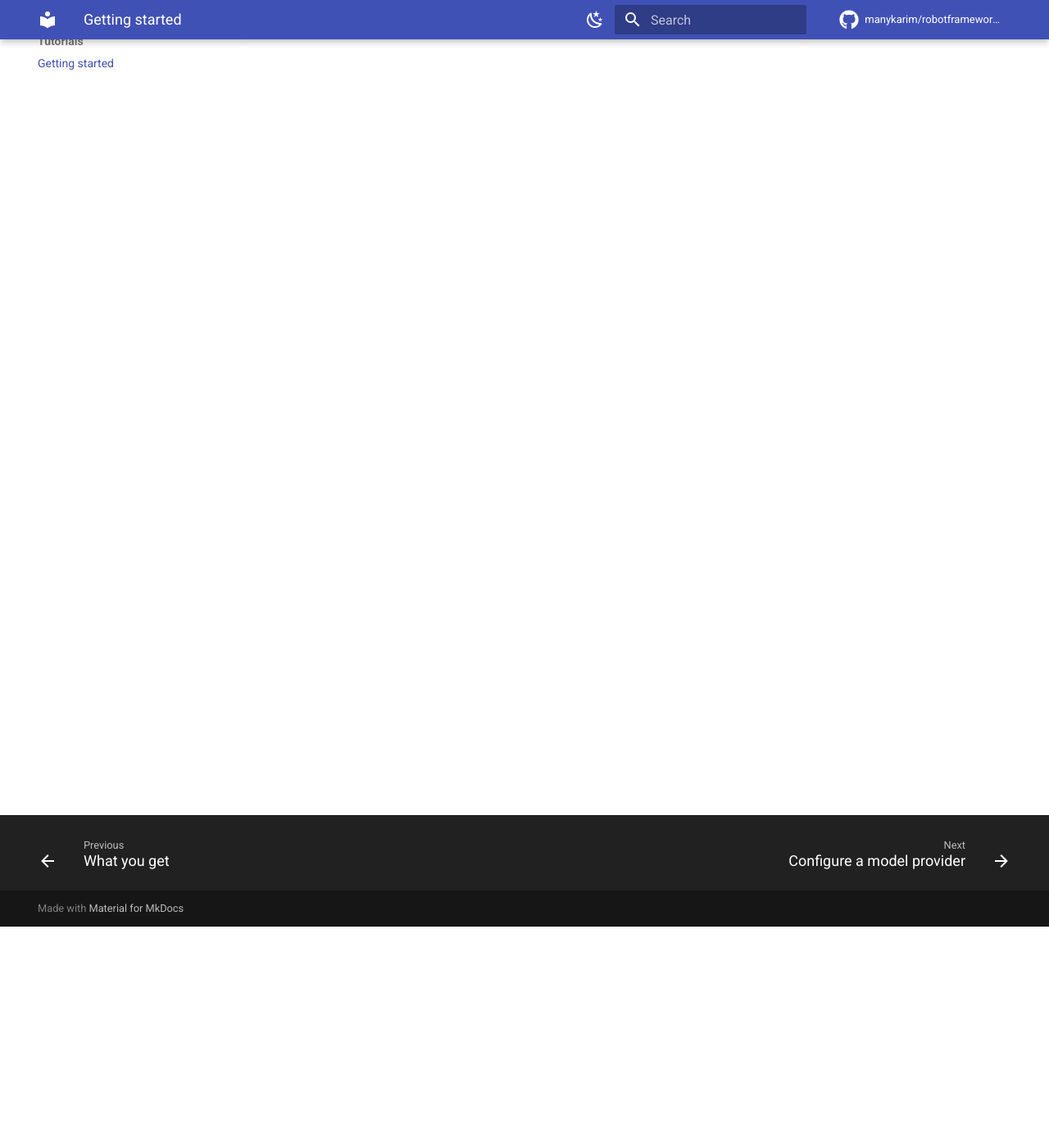
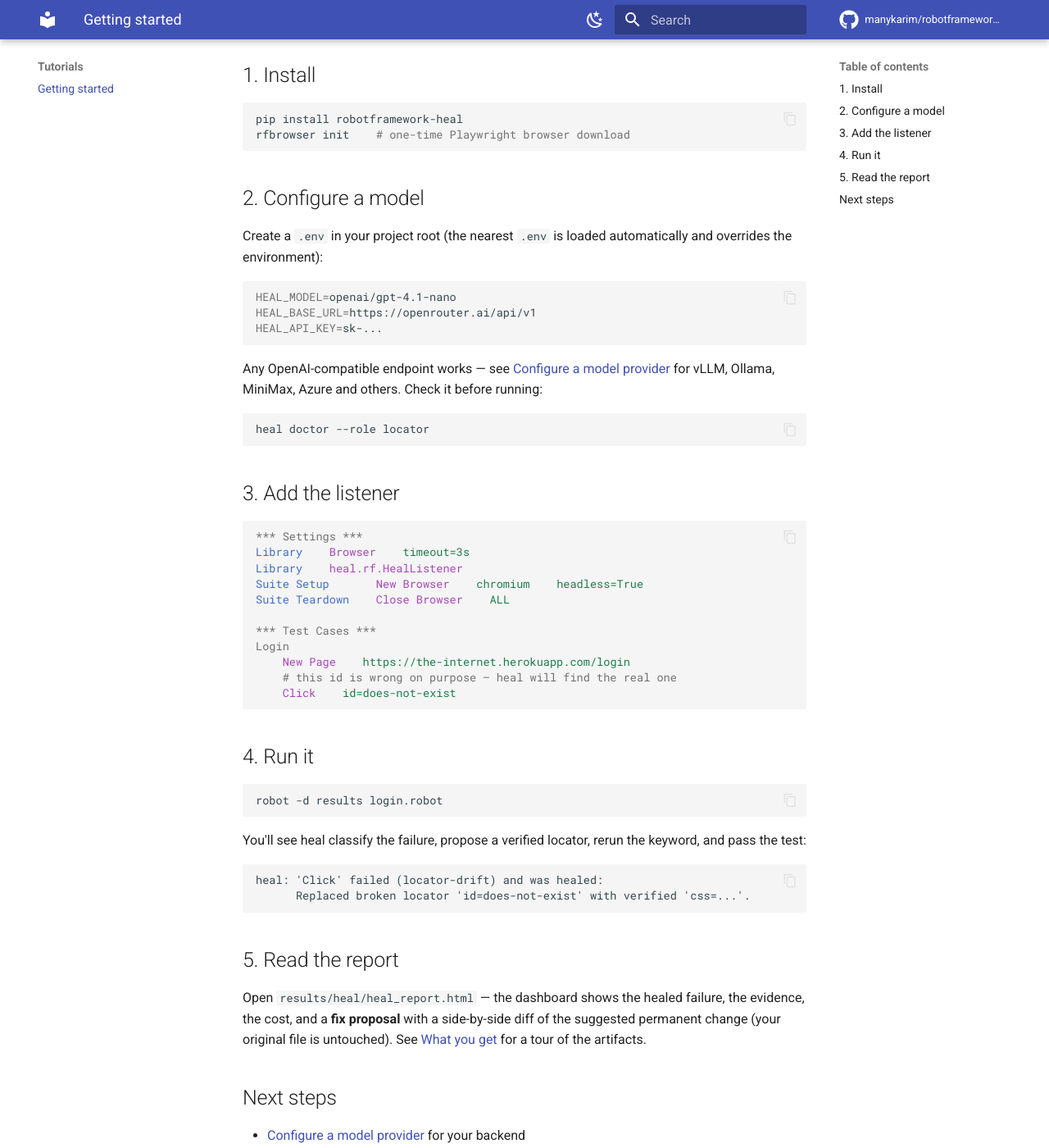
Before and after one commit to manykarim/robotframework-heal, an MkDocs documentation site: the page built from docs/tutorials/getting-started.md, in a window 1280 px wide and 1400 px high, scrolled down 270 px. Shown: the whole window at 82% size. Built offline with MkDocs 1.6.1 and Material for MkDocs 9.7.7, drawn with Linux system fonts in a browser that asks for light colours; comment, search, counter and statistics services are not loaded; the version menu is left out; some of the changed text lies outside the part shown.

Commit message:
Task 4.1: getting-started tutorial
Co-Authored-By: Claude Fable 5 <noreply@anthropic.com>

````diff
--- a/docs/tutorials/getting-started.md
+++ b/docs/tutorials/getting-started.md
@@ -1,4 +1,73 @@
 # Getting started
 
-!!! note
-    This page is being written.
+In five minutes you'll watch heal repair a deliberately broken locator at runtime
+and produce a report. You need Python 3.10+, a Robot Framework Browser setup, and
+access to any OpenAI-compatible model endpoint.
+
+## 1. Install
+
+```bash
+pip install robotframework-heal
+rfbrowser init    # one-time Playwright browser download
+```
+
+## 2. Configure a model
+
+Create a `.env` in your project root (the nearest `.env` is loaded automatically
+and overrides the environment):
+
+```bash
+HEAL_MODEL=openai/gpt-4.1-nano
+HEAL_BASE_URL=https://openrouter.ai/api/v1
+HEAL_API_KEY=sk-...
+```
+
+Any OpenAI-compatible endpoint works — see [Configure a model provider](../how-to/model-providers.md)
+for vLLM, Ollama, MiniMax, Azure and others. Check it before running:
+
+```bash
+heal doctor --role locator
+```
+
+## 3. Add the listener
+
+```robotframework
+*** Settings ***
+Library    Browser    timeout=3s
+Library    heal.rf.HealListener
+Suite Setup       New Browser    chromium    headless=True
+Suite Teardown    Close Browser    ALL
+
+*** Test Cases ***
+Login
+    New Page    https://the-internet.herokuapp.com/login
+    # this id is wrong on purpose — heal will find the real one
+    Click    id=does-not-exist
+```
+
+## 4. Run it
+
+```bash
+robot -d results login.robot
+```
+
+You'll see heal classify the failure, propose a verified locator, rerun the
+keyword, and pass the test:
+
+```text
+heal: 'Click' failed (locator-drift) and was healed:
+      Replaced broken locator 'id=does-not-exist' with verified 'css=...'.
+```
+
+## 5. Read the report
+
+Open `results/heal/heal_report.html` — the dashboard shows the healed failure,
+the evidence, the cost, and a **fix proposal** with a side-by-side diff of the
+suggested permanent change (your original file is untouched). See
+[What you get](../what-you-get.md) for a tour of the artifacts.
+
+## Next steps
+
+- [Configure a model provider](../how-to/model-providers.md) for your backend
+- [Fix test files](../how-to/fixing-files.md) to turn heals into permanent changes
+- [Failure taxonomy](../explanation/failure-taxonomy.md) to understand what heal can repair
````
Also changed, not shown: openspec/changes/comprehensive-docs-site/tasks.md (+1 -1 lines).
